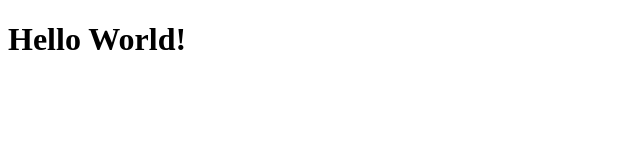
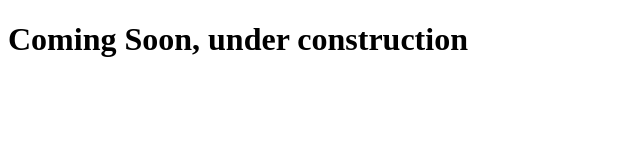
Before and after one commit to jaswanthsngp/jaswanthsngp.github.io, a plain HTML site: page index.html in a window 1280 px wide. Shown: the whole page, without its empty margins (0-640 px from the left). Drawn offline with Linux system fonts and the light colour scheme.

Commit message:
Update index.html

```diff
--- a/index.html
+++ b/index.html
@@ -4,6 +4,6 @@
   <title>Web Page</title>
 </head>
 <body>
-  <h1>Hello World!</h1>
+  <h1>Coming Soon, under construction</h1>
 </body>
 </html>
```
